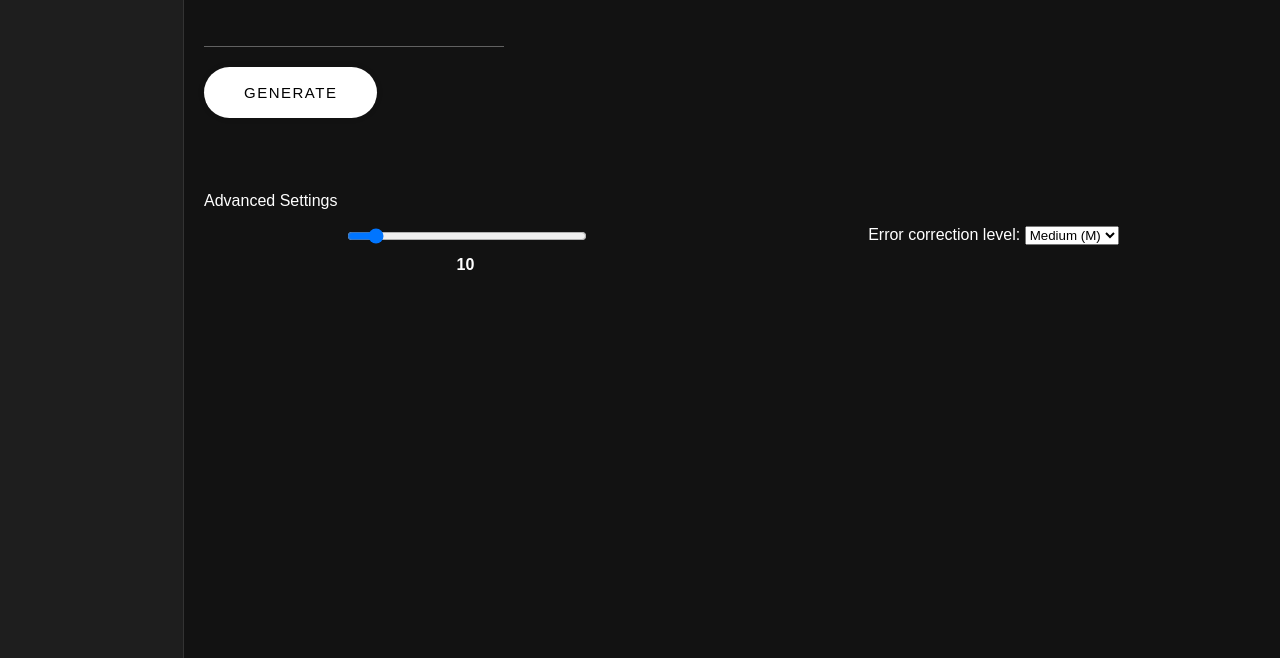
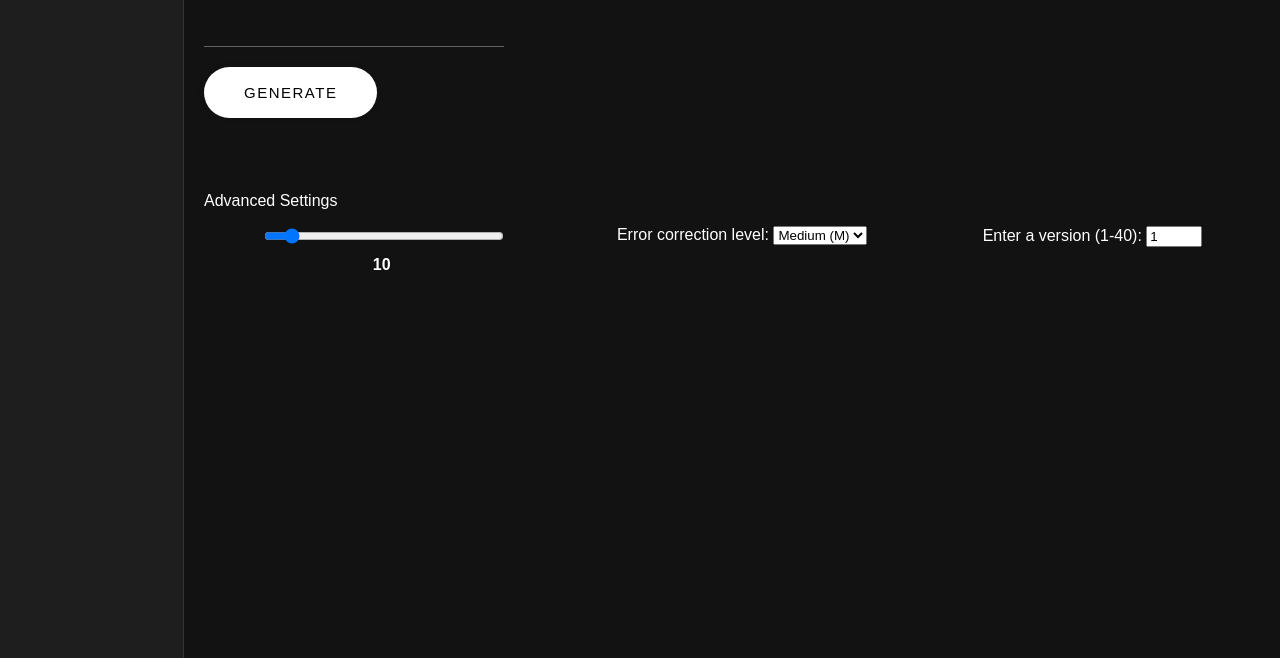
Before and after one commit to davidszatmari/QRCodeWebsite, a website: page views/index.html in a window 1280 px wide. Shown: the part 142-800 px from the top of the page. Drawn offline with Linux system fonts and the light colour scheme; files whose address does not match are found by name.

Commit message:
qrcode custom version

```diff
--- a/public/script.js
+++ b/public/script.js
@@ -6,6 +6,7 @@ document
     const inputText = document.getElementById("textInput").value;
     const slider = document.getElementById("slider").value;
     const level = document.getElementById("correc_level").value;
+    const capacityVersion = document.getElementById("versionInput").value;
 
     fetch("http://localhost:3000/generate", {
       method: "POST",
@@ -16,6 +17,7 @@ document
         text: inputText,
         input_scale: slider,
         input_errorCorrection: level,
+        input_version: capacityVersion,
       }),
     })
       .then((response) => response.json())
@@ -45,3 +47,6 @@ console.log(slider.value);
 
 const level = document.getElementById("correc_level");
 console.log(level.value);
+
+const version = document.getElementById("versionInput");
+console.log(version.value);
--- a/views/index.html
+++ b/views/index.html
@@ -54,6 +54,18 @@
             <option value="H">High (H)</option>
           </select>
         </div>
+        <div>
+          <label for="version">Enter a version (1-40):</label>
+          <input
+            type="number"
+            id="versionInput"
+            name="versionInput"
+            min="1"
+            max="40"
+            value="1"
+            required
+          />
+        </div>
       </div>
     </div>
 
```
Also changed, not shown: app.js (+5 -3 lines).
